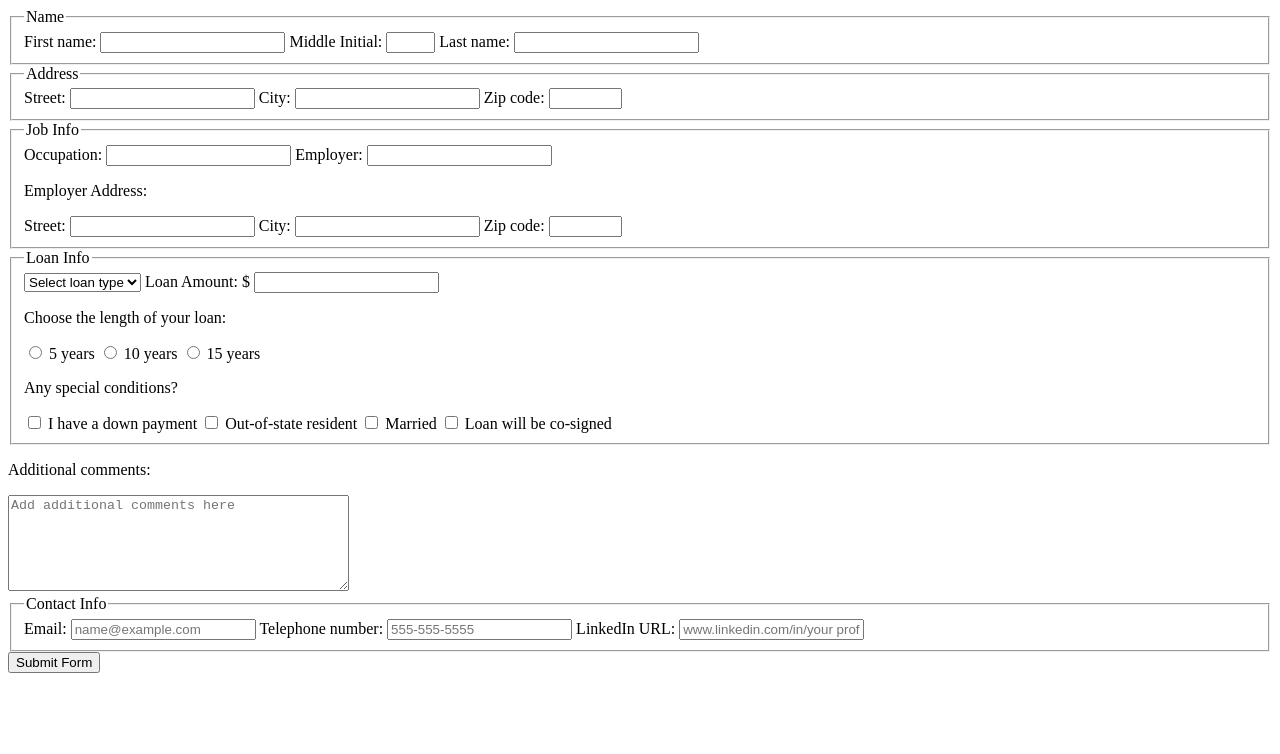
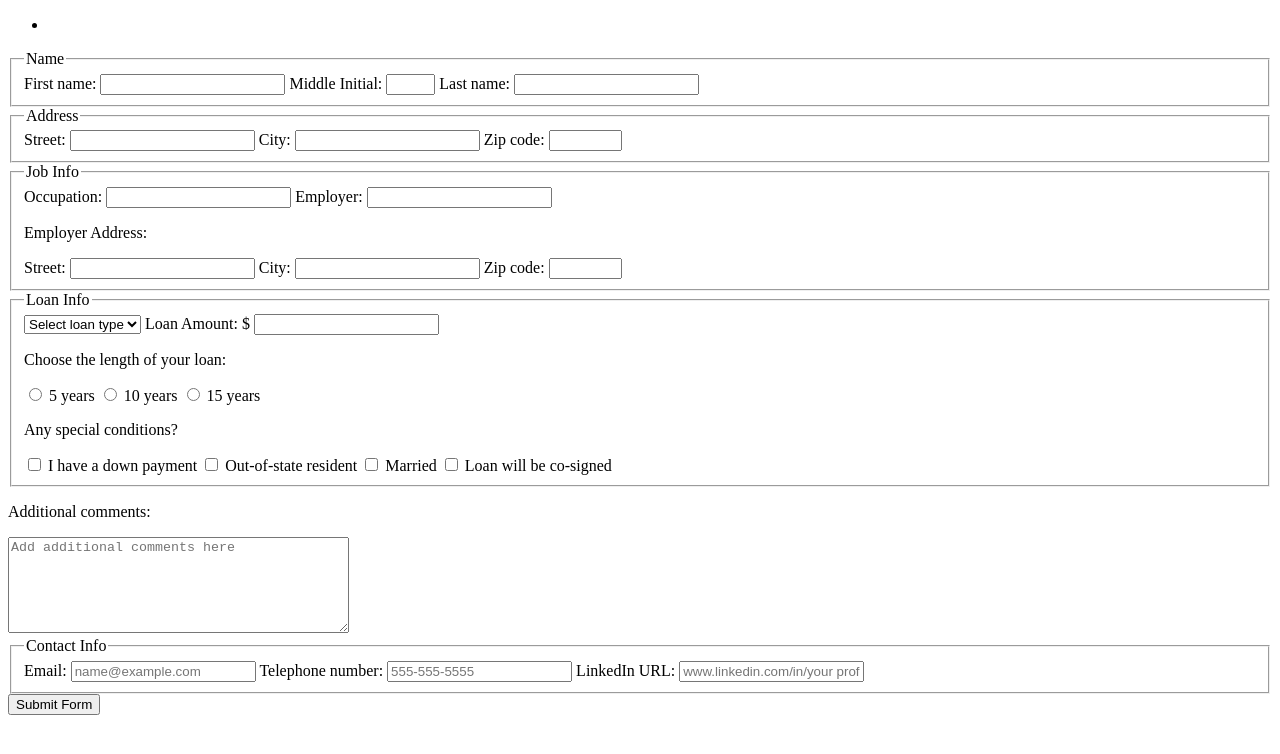
Before and after one commit to JohnDHamm/bankForm-exercise, a plain HTML site: page index.html in a window 1280 px wide. Drawn offline with Linux system fonts and the light colour scheme.

Commit message:
start of navbar branch

```diff
--- a/index.html
+++ b/index.html
@@ -7,6 +7,11 @@
 	<link rel="stylesheet" href="">
 </head>
 <body>
+	<nav>
+		<ul>
+			<li><a href="" title=""></a></li>
+		</ul>
+	</nav>
 	<fieldset>
 		<legend>Name</legend>
 		<label for="first_name">First name: </label>
```
